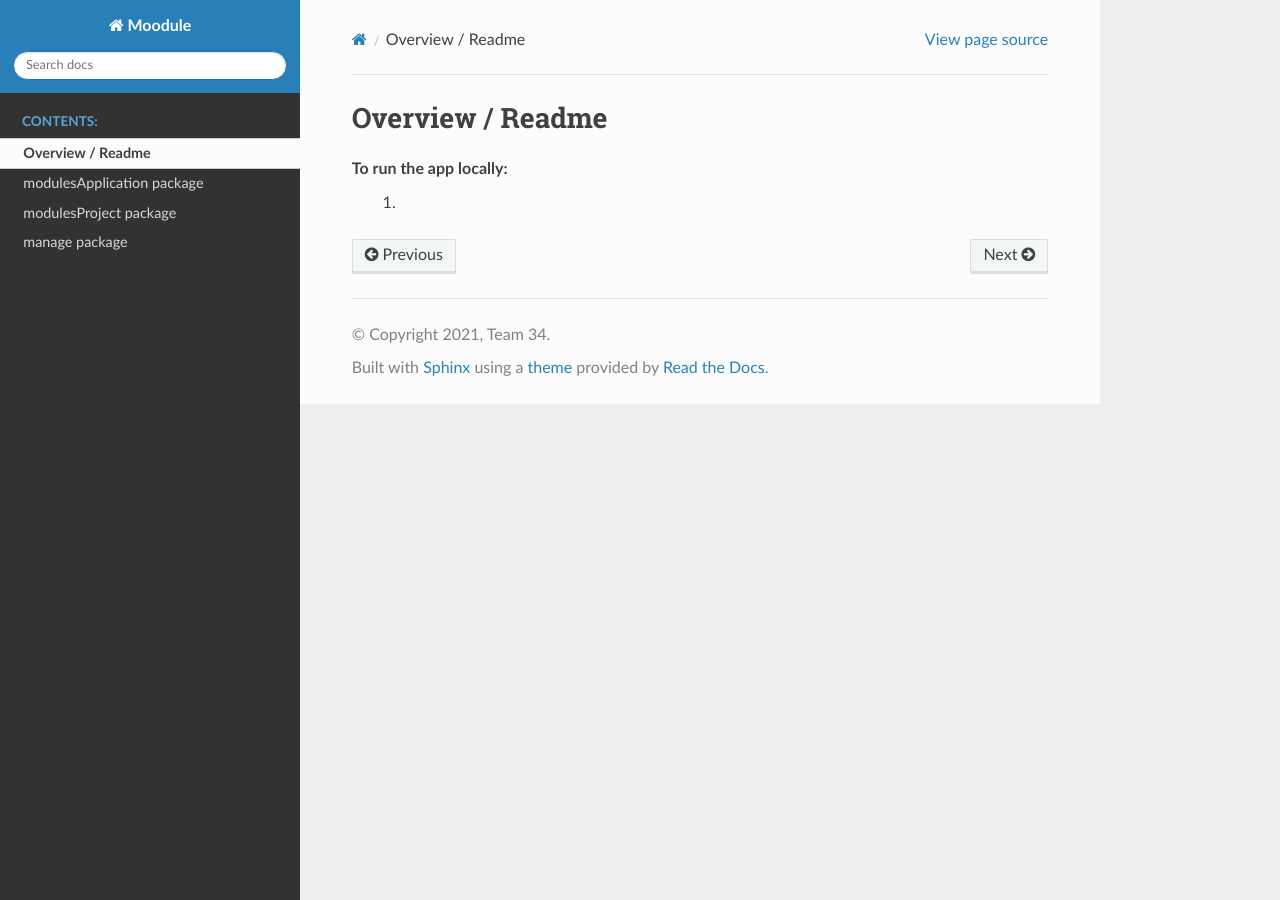
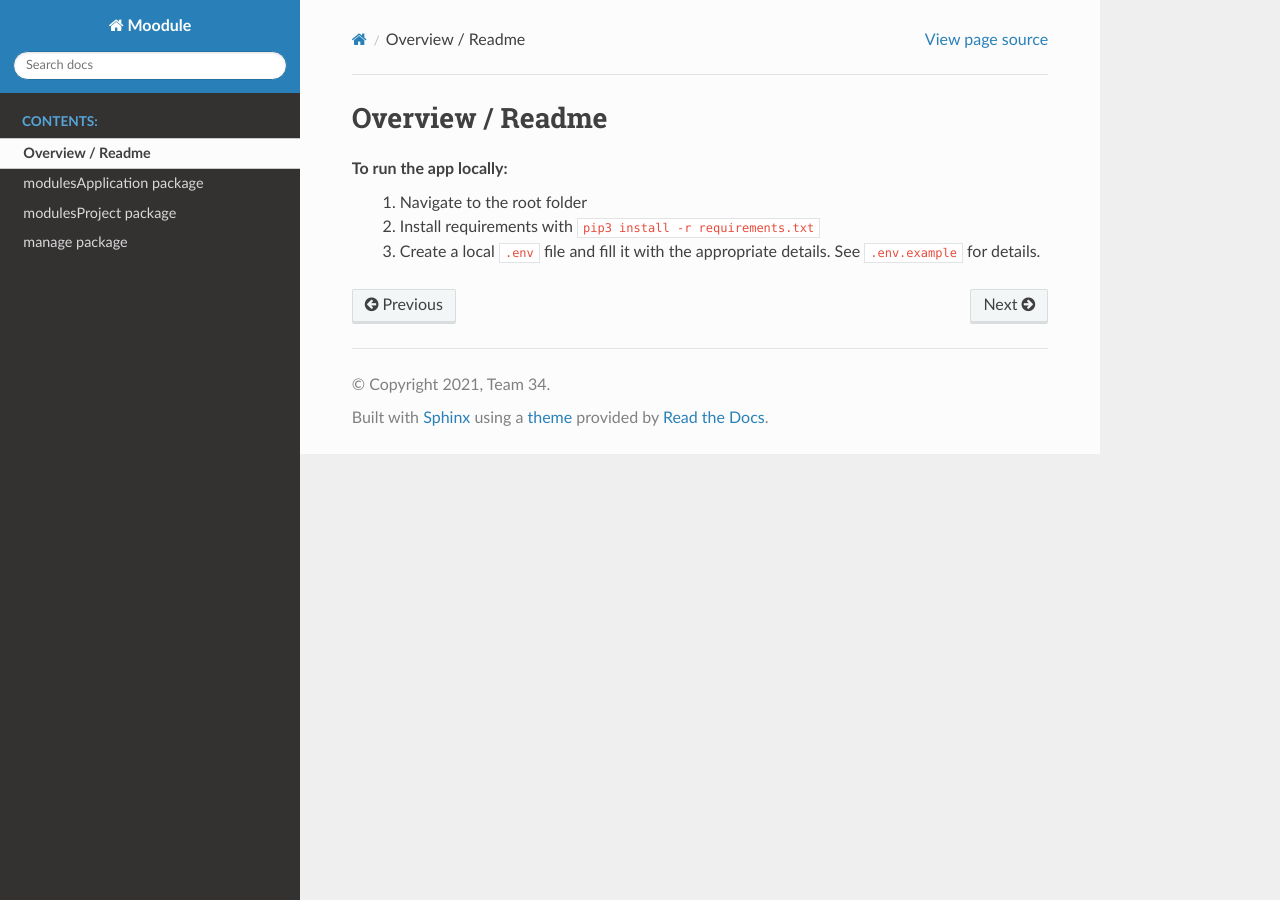
Before and after one commit to TomAllison067/moodule-pages, a Sphinx documentation site: the page built from docs/packages/introduction.rst, in a window 1280 px wide. Built offline with Sphinx 7.4.7 and the Read the Docs theme 2.0.0, drawn with Linux system fonts in a browser that asks for light colours.

Commit message:
Updated .env.example

```diff
--- a/docs/packages/introduction.rst
+++ b/docs/packages/introduction.rst
@@ -3,4 +3,6 @@ Overview / Readme
 ############
 
 To run the app locally:
-    1.
+    1. Navigate to the root folder
+    2. Install requirements with ``pip3 install -r requirements.txt``
+    3. Create a local ``.env`` file and fill it with the appropriate details. See ``.env.example`` for details.
```
Also changed, not shown: 1 other file.
